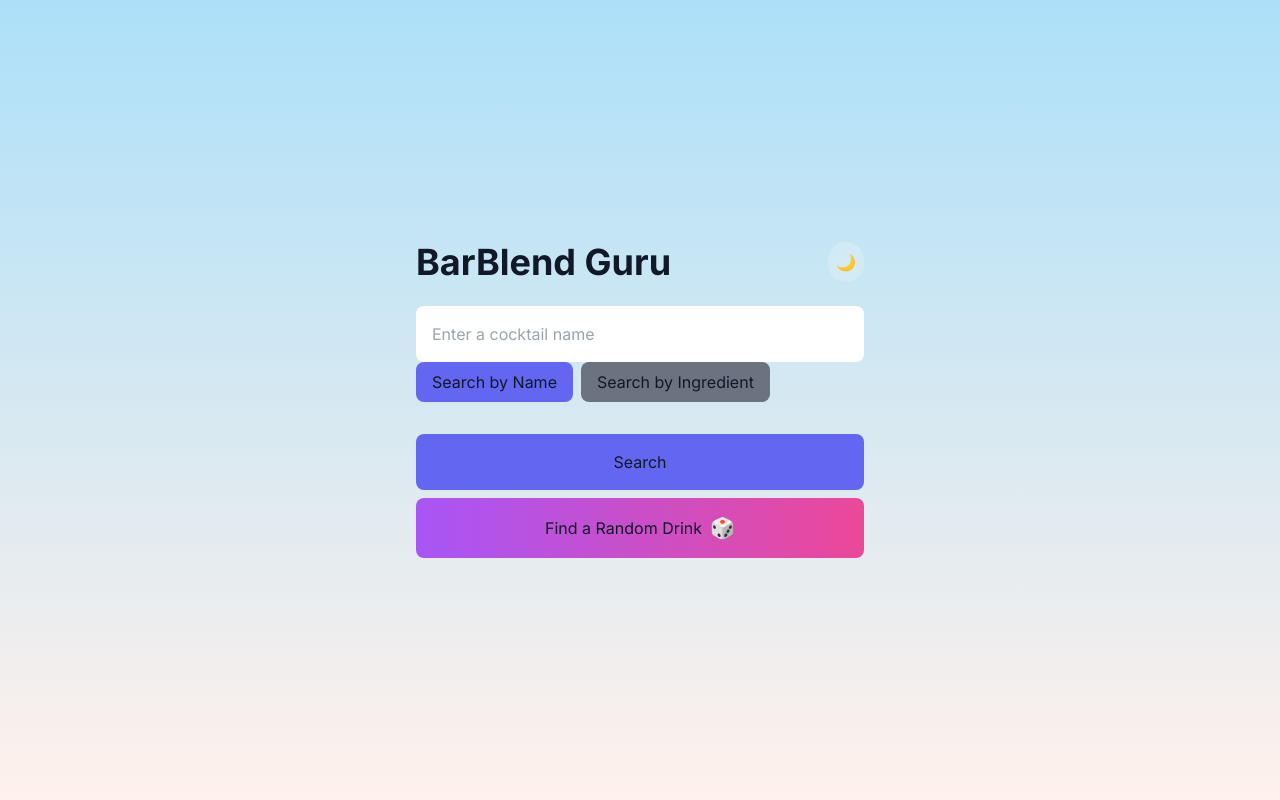
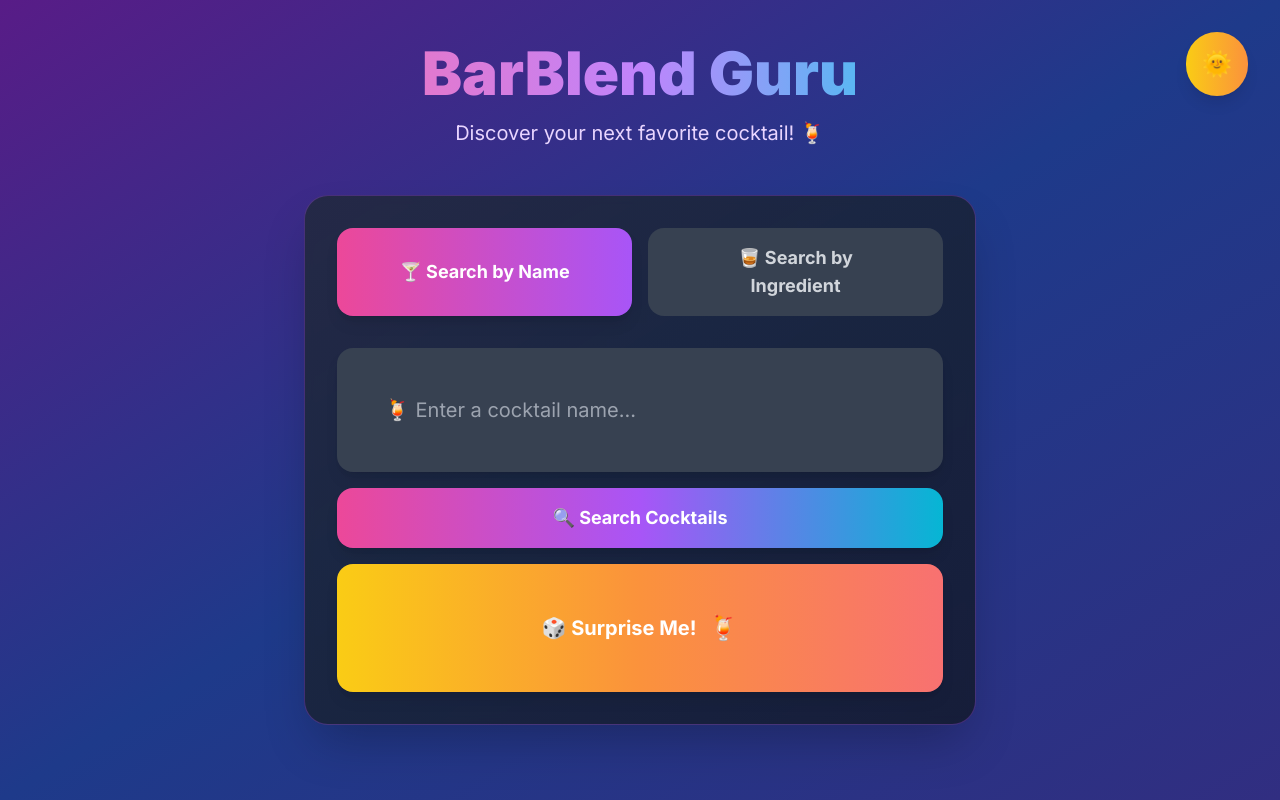
Before and after one commit to mriansabado/barblend-guru-app, a Next.js app: page / in a window 1280 px wide. Built offline with nearby package versions, Linux system fonts and the light colour scheme.

Commit message:
updated layout

```diff
--- a/src/app/MainUI/page.tsx
+++ b/src/app/MainUI/page.tsx
@@ -18,7 +18,7 @@ export default function MainUI() {
   const [query, setQuery] = useState<string>('');
   const [cocktail, setCocktail] = useState<Drink | null>(null);
   const [hasSearched, setHasSearched] = useState<boolean>(false);
-  const [isDarkMode, setIsDarkMode] = useState<boolean>(false);
+  const [isDarkMode, setIsDarkMode] = useState<boolean>(true);
   const [searchType, setSearchType] = useState<'name' | 'ingredient'>('name');
   const [searchResults, setSearchResults] = useState<Drink[]>([]);
   const [showAllResults, setShowAllResults] = useState<boolean>(false);
@@ -39,6 +39,9 @@ export default function MainUI() {
       }
     } catch (error) {
       console.error("Error fetching the cocktail:", error);
+      setSearchResults([]);
+      setCocktail(null);
+      setHasSearched(true);
     }
   };
 
@@ -47,9 +50,13 @@ export default function MainUI() {
       const response = await axios.get('https://www.thecocktaildb.com/api/json/v1/1/random.php');
       const drink: Drink = response.data.drinks[0];
       setCocktail(drink);
+      setSearchResults([]);
       setHasSearched(true);
     } catch (error) {
       console.error("Error fetching a random cocktail:", error);
+      setSearchResults([]);
+      setCocktail(null);
+      setHasSearched(true);
     }
   };
 
@@ -83,6 +90,9 @@ export default function MainUI() {
     } catch (error) {
       console.error("Error fetching by ingredient:", error);
       alert("Error searching for drinks. Please try again.");
+      setSearchResults([]);
+      setCocktail(null);
+      setHasSearched(true);
     }
   };
 
@@ -113,156 +123,222 @@ export default function MainUI() {
     setCocktail(drink);
   };
 
-
-
   return (
     <div className={`min-h-screen ${
       isDarkMode
-        ? 'bg-[linear-gradient(to_top,#1a1a2e_0%,#16213e_100%)] text-white'
-        : 'bg-[linear-gradient(to_top,#fff1eb_0%,#ace0f9_100%)] text-gray-900'
-    } flex flex-col items-center justify-center p-4`}>
-      <div className="w-full max-w-md mx-auto">
-        <div className="flex items-center justify-between mb-6">
-          <a href="/"><h1 className="text-4xl font-bold text-center">BarBlend Guru</h1></a>
+        ? 'bg-gradient-to-br from-purple-900 via-blue-900 to-indigo-900 text-white'
+        : 'bg-gradient-to-br from-pink-100 via-orange-100 to-yellow-100 text-gray-900'
+    } flex flex-col items-center justify-center p-8`}>
+
+      {/* Theme Toggle - Fixed Position */}
       <button
         onClick={toggleTheme}
-            className="p-2 rounded-full bg-opacity-20 bg-white hover:bg-opacity-30 transition-all ml-4"
+        className={`fixed top-8 right-8 p-4 rounded-full text-2xl transition-all duration-300 hover:scale-110 z-50 ${
+          isDarkMode
+            ? 'bg-gradient-to-r from-yellow-400 to-orange-400 hover:from-yellow-500 hover:to-orange-500'
+            : 'bg-gradient-to-r from-indigo-400 to-purple-400 hover:from-indigo-500 hover:to-purple-500'
+        } shadow-lg hover:shadow-xl`}
       >
         {isDarkMode ? '🌞' : '🌙'}
       </button>
+
+      {/* Main Container */}
+      <div className="w-full max-w-2xl mx-auto">
+
+        {/* Header */}
+        <div className="text-center mb-12">
+          <a href="/">
+            <h1 className={`text-6xl font-black mb-4 ${
+              isDarkMode
+                ? 'bg-gradient-to-r from-pink-400 via-purple-400 to-cyan-400 bg-clip-text text-transparent'
+                : 'bg-gradient-to-r from-pink-500 via-purple-500 to-cyan-500 bg-clip-text text-transparent'
+            }`}>
+              BarBlend Guru
+            </h1>
+          </a>
+          <p className={`text-xl ${
+            isDarkMode ? 'text-purple-200' : 'text-gray-600'
+          }`}>
+            Discover your next favorite cocktail! 🍹
+          </p>
         </div>
-        <div className="flex items-center">
-          <div className="relative w-full">
+
+        {/* Search Form */}
+        <div className={`p-8 rounded-3xl shadow-2xl mb-8 ${
+          isDarkMode
+            ? 'bg-gradient-to-br from-gray-800/80 to-gray-900/80 backdrop-blur-sm border border-purple-500/30'
+            : 'bg-gradient-to-br from-white/80 to-pink-50/80 backdrop-blur-sm border border-pink-200'
+        }`}>
+
+          {/* Search Type Toggle */}
+          <div className="flex space-x-4 mb-8">
+            <button
+              onClick={() => setSearchType('name')}
+              className={`flex-1 py-4 px-6 rounded-2xl text-lg font-bold transition-all duration-300 transform hover:scale-105 ${
+                searchType === 'name'
+                  ? (isDarkMode
+                      ? 'bg-gradient-to-r from-pink-500 to-purple-500 text-white shadow-lg'
+                      : 'bg-gradient-to-r from-pink-400 to-purple-400 text-white shadow-lg')
+                  : (isDarkMode
+                      ? 'bg-gray-700 text-gray-300 hover:bg-gray-600'
+                      : 'bg-gray-200 text-gray-600 hover:bg-gray-300')
+              }`}
+            >
+              🍸 Search by Name
+            </button>
+            <button
+              onClick={() => setSearchType('ingredient')}
+              className={`flex-1 py-4 px-6 rounded-2xl text-lg font-bold transition-all duration-300 transform hover:scale-105 ${
+                searchType === 'ingredient'
+                  ? (isDarkMode
+                      ? 'bg-gradient-to-r from-cyan-500 to-blue-500 text-white shadow-lg'
+                      : 'bg-gradient-to-r from-cyan-400 to-blue-400 text-white shadow-lg')
+                  : (isDarkMode
+                      ? 'bg-gray-700 text-gray-300 hover:bg-gray-600'
+                      : 'bg-gray-200 text-gray-600 hover:bg-gray-300')
+              }`}
+            >
+              🥃 Search by Ingredient
+            </button>
+          </div>
+
+          {/* Search Input */}
+          <div className="relative mb-4">
             <input
               type="text"
               value={query}
               onChange={(e) => setQuery(e.target.value)}
-              placeholder={searchType === 'name' ? "Enter a cocktail name" : "Enter an ingredient (e.g., Vodka, Gin)"}
-              className={`w-full p-4 rounded-lg pr-10 ${
+              placeholder={searchType === 'name' ? "🍹 Enter a cocktail name..." : "🥃 Enter an ingredient (e.g., Vodka, Gin)..."}
+              className={`w-full p-6 text-xl rounded-2xl pr-16 transition-all duration-300 focus:outline-none focus:ring-4 ${
                 isDarkMode
-                  ? 'text-white bg-gray-800'
-                  : 'text-white-900 bg-white'
-              }`}
+                  ? 'bg-gray-700 text-white placeholder-gray-400 focus:ring-purple-500/50'
+                  : 'bg-white text-gray-900 placeholder-gray-500 focus:ring-pink-500/50'
+              } shadow-lg`}
             />
             {query && (
               <button
                 onClick={handleClearInput}
-                className="absolute right-3 top-1/2 -translate-y-1/2 text-gray-500 hover:text-gray-700 transition-colors"
+                className="absolute right-4 top-1/2 -translate-y-1/2 text-2xl text-gray-500 hover:text-red-500 transition-colors"
               >
                 ✕
               </button>
             )}
           </div>
+
+          {/* Action Buttons */}
+          <div className="space-y-4">
+            <button
+              onClick={handleSearchClick}
+              className={`w-full py-4 text-lg font-bold rounded-2xl transition-all duration-300 transform hover:scale-105 shadow-lg hover:shadow-xl ${
+                isDarkMode
+                  ? 'bg-gradient-to-r from-pink-500 via-purple-500 to-cyan-500 hover:from-pink-600 hover:via-purple-600 hover:to-cyan-600'
+                  : 'bg-gradient-to-r from-pink-400 via-purple-400 to-cyan-400 hover:from-pink-500 hover:via-purple-500 hover:to-cyan-500'
+              } text-white`}
+            >
+              🔍 Search Cocktails
+            </button>
+
+            <button
+              onClick={fetchRandomCocktail}
+              className={`w-full py-6 text-xl font-bold rounded-2xl transition-all duration-300 transform hover:scale-105 shadow-lg hover:shadow-xl flex items-center justify-center space-x-3 ${
+                isDarkMode
+                  ? 'bg-gradient-to-r from-yellow-400 via-orange-400 to-red-400 hover:from-yellow-500 hover:via-orange-500 hover:to-red-500'
+                  : 'bg-gradient-to-r from-yellow-300 via-orange-300 to-red-300 hover:from-yellow-400 hover:via-orange-400 hover:to-red-400'
+              } text-white`}
+            >
+              <span>🎲 Surprise Me!</span>
+              <span className="text-2xl">🍹</span>
+            </button>
+
             {hasSearched && (
               <button
                 onClick={handleResetClick}
-              className="ml-2 p-2 bg-red-700 rounded-lg hover:bg-red-800 transition-colors duration-300"
+                className="w-full py-4 text-lg font-bold rounded-2xl bg-gradient-to-r from-red-400 to-pink-400 hover:from-red-500 hover:to-pink-500 text-white transition-all duration-300 transform hover:scale-105 shadow-lg hover:shadow-xl"
               >
-              Reset
+                🔄 Reset Search
               </button>
             )}
           </div>
-        <div className="flex space-x-2 mb-4">
-          <button
-            onClick={() => setSearchType('name')}
-            className={`px-4 py-2 rounded-lg transition-colors duration-300 ${
-              searchType === 'name'
-                ? (isDarkMode ? 'bg-indigo-600' : 'bg-indigo-500')
-                : 'bg-gray-500'
-            }`}
-          >
-            Search by Name
-          </button>
-          <button
-            onClick={() => setSearchType('ingredient')}
-            className={`px-4 py-2 rounded-lg transition-colors duration-300 ${
-              searchType === 'ingredient'
-                ? (isDarkMode ? 'bg-indigo-600' : 'bg-indigo-500')
-                : 'bg-gray-500'
-            }`}
-          >
-            Search by Ingredient
-          </button>
         </div>
-        <button
-          onClick={handleSearchClick}
-          className={`w-full mt-4 p-4 rounded-lg transition-colors duration-300 ${
-            isDarkMode
-              ? 'bg-indigo-600 hover:bg-indigo-700'
-              : 'bg-indigo-500 hover:bg-indigo-600'
-          }`}
-        >
-          Search
-        </button>
-        <button
-          onClick={fetchRandomCocktail}
-          className={`w-full mt-2 p-4 rounded-lg transition-all duration-300 flex items-center justify-center space-x-2 ${
-            isDarkMode
-              ? 'bg-gradient-to-r from-purple-600 to-pink-600 hover:from-purple-700 hover:to-pink-700'
-              : 'bg-gradient-to-r from-purple-500 to-pink-500 hover:from-purple-600 hover:to-pink-600'
-          } transform hover:scale-102 hover:shadow-lg`}
-        >
-          <span>Find a Random Drink</span>
-          <span className="text-xl" role="img" aria-label="dice">🎲</span>
-        </button>
       </div>
 
+      {/* Search Results */}
       {searchResults.length > 0 && !cocktail && (
-        <div className="w-full max-w-4xl mx-auto mt-10">
-          <h2 className="text-3xl font-bold text-center mb-4">Search Results:</h2>
-          <div className="grid grid-cols-1 md:grid-cols-2 lg:grid-cols-3 gap-6">
-            {searchResults.slice(0, showAllResults ? undefined : 6).map(drink => (
+        <div className="w-full max-w-6xl mx-auto">
+          <h2 className={`text-4xl font-bold text-center mb-8 ${
+            isDarkMode ? 'text-purple-200' : 'text-gray-800'
+          }`}>
+            🎉 Found {searchResults.length} Cocktails!
+          </h2>
+          <div className="grid grid-cols-1 md:grid-cols-2 lg:grid-cols-3 xl:grid-cols-4 gap-8">
+            {Array.isArray(searchResults) && searchResults.slice(0, showAllResults ? undefined : 8).map(drink => (
               <div
                 key={drink.idDrink}
                 className={`${
                   isDarkMode
-                    ? 'bg-gray-800 text-white'
-                    : 'bg-white text-gray-900'
-                } p-4 rounded-lg shadow-lg cursor-pointer hover:scale-105 transition-transform`}
+                    ? 'bg-gradient-to-br from-gray-800/90 to-gray-900/90 text-white border border-purple-500/30'
+                    : 'bg-gradient-to-br from-white/90 to-pink-50/90 text-gray-900 border border-pink-200'
+                } p-6 rounded-3xl shadow-xl cursor-pointer transition-all duration-300 transform hover:scale-105 hover:shadow-2xl backdrop-blur-sm`}
                 onClick={() => handleDrinkClick(drink)}
               >
                 <img src={drink.strDrinkThumb} alt={drink.strDrink}
-                  className="w-full rounded-lg mb-2" />
-                <h3 className="text-xl font-bold">{drink.strDrink}</h3>
+                  className="w-full h-48 object-cover rounded-2xl mb-4 shadow-lg" />
+                <h3 className="text-xl font-bold text-center">{drink.strDrink}</h3>
               </div>
             ))}
           </div>
-          {searchResults.length > 6 && !showAllResults && (
+          {searchResults.length > 8 && !showAllResults && (
             <button
               onClick={() => setShowAllResults(true)}
-              className={`mt-6 mx-auto block px-6 py-2 rounded-lg transition-colors duration-300 ${
+              className={`mt-8 mx-auto block px-8 py-4 text-lg font-bold rounded-2xl transition-all duration-300 transform hover:scale-105 shadow-lg hover:shadow-xl ${
                 isDarkMode
-                  ? 'bg-indigo-600 hover:bg-indigo-700'
-                  : 'bg-indigo-500 hover:bg-indigo-600'
-              }`}
+                  ? 'bg-gradient-to-r from-purple-500 to-pink-500 hover:from-purple-600 hover:to-pink-600'
+                  : 'bg-gradient-to-r from-purple-400 to-pink-400 hover:from-purple-500 hover:to-pink-500'
+              } text-white`}
             >
-              Show More Results ({searchResults.length - 6} more)
+              🎯 Show All {searchResults.length} Results
             </button>
           )}
         </div>
       )}
 
+      {/* Cocktail Details */}
       {cocktail && (
-        <div className={`w-full max-w-4xl mx-auto mt-10 p-6 rounded-lg shadow-lg ${
+        <div className={`w-full max-w-5xl mx-auto p-8 rounded-3xl shadow-2xl ${
           isDarkMode
-            ? 'bg-gray-800 text-white'
-            : 'bg-white text-gray-900'
+            ? 'bg-gradient-to-br from-gray-800/90 to-gray-900/90 text-white border border-purple-500/30'
+            : 'bg-gradient-to-br from-white/90 to-pink-50/90 text-gray-900 border border-pink-200'
+        } backdrop-blur-sm`}>
+          <h2 className={`text-5xl font-black text-center mb-8 ${
+            isDarkMode
+              ? 'bg-gradient-to-r from-pink-400 via-purple-400 to-cyan-400 bg-clip-text text-transparent'
+              : 'bg-gradient-to-r from-pink-500 via-purple-500 to-cyan-500 bg-clip-text text-transparent'
           }`}>
-          <h2 className={`text-3xl font-bold text-center mb-4 ${
-            isDarkMode ? 'text-white' : 'text-gray-900'
-          }`}>{cocktail.strDrink}</h2>
-          <div className="flex flex-col md:flex-row items-center md:items-start">
+            {cocktail.strDrink} 🍹
+          </h2>
+          <div className="flex flex-col lg:flex-row items-center lg:items-start gap-8">
             <img src={cocktail.strDrinkThumb} alt={cocktail.strDrink}
-              className="w-full md:w-1/2 rounded-lg mb-4 md:mb-0 md:mr-6" />
-            <div className={isDarkMode ? 'text-white' : 'text-gray-900'}>
-              <h3 className="text-2xl font-bold mb-2">Ingredients:</h3>
-              <ul className="list-disc list-inside">
+              className="w-full lg:w-1/2 h-96 object-cover rounded-3xl shadow-2xl" />
+            <div className="flex-1 space-y-6">
+              <div>
+                <h3 className="text-3xl font-bold mb-4 flex items-center">
+                  🥃 Ingredients:
+                </h3>
+                <ul className="space-y-2">
                   {Object.keys(cocktail).filter(key => key.startsWith('strIngredient') && cocktail[key]).map(key => (
-                  <li key={key}>{cocktail[key]}</li>
+                    <li key={key} className="text-xl flex items-center">
+                      <span className="mr-3">✨</span>
+                      {cocktail[key]}
+                    </li>
                   ))}
                 </ul>
-              <h3 className="text-2xl font-bold mt-4 mb-2">Instructions:</h3>
-              <p>{cocktail.strInstructions}</p>
+              </div>
+              <div>
+                <h3 className="text-3xl font-bold mb-4 flex items-center">
+                  📝 Instructions:
+                </h3>
+                <p className="text-xl leading-relaxed">{cocktail.strInstructions}</p>
+              </div>
             </div>
           </div>
         </div>
--- a/src/app/layout.tsx
+++ b/src/app/layout.tsx
@@ -16,6 +16,9 @@ export default function RootLayout({
 }>) {
   return (
     <html lang="en">
+      <head>
+        <link rel="stylesheet" href="https://cdn.jsdelivr.net/npm/bulma@1.0.4/css/bulma.min.css" />
+      </head>
       <body className={inter.className}>{children}</body>
     </html>
   );
```
Lines whose indentation alone changed are shown as unchanged.
